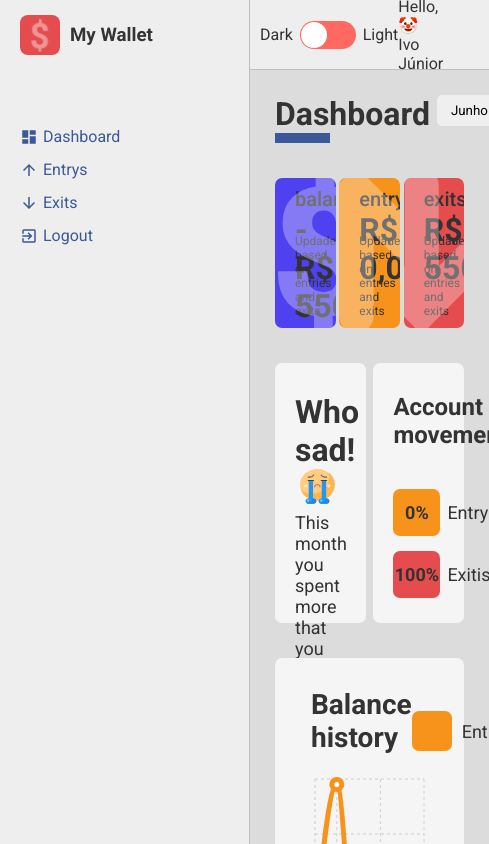
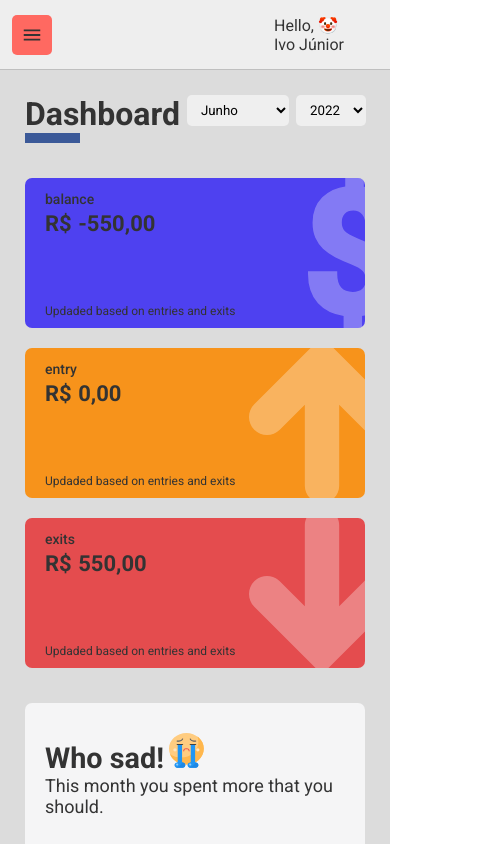
Before and after one commit to Ivo-Jr/my-wallet, a React (Create React App) app: page / in a window 390 px wide. Shown: the whole page, 489 px wide, since content can reach past the window. Built offline with nearby package versions, Linux system fonts and the light colour scheme; data requests are answered from the project's data file; sample sign-in values are in the browser's storage.

Commit message:
included toggle theme in responsive layouts

```diff
--- a/src/Components/Aside/index.js
+++ b/src/Components/Aside/index.js
@@ -1,30 +1,49 @@
-import React from 'react';
+import React, { useState } from 'react';
+
+import { Link } from 'react-router-dom';
+
+import { useAuth } from '../../hooks/auth';
+import Toggle from '../Toggle/index.js';
+import { useTheme } from '../../hooks/theme';
+
+import {
+  MdDashboard,
+  MdArrowDownward,
+  MdArrowUpward,
+  MdExitToApp,
+  MdClose,
+  MdMenu
+} from 'react-icons/md';
+
 import {
   Container,
   Header,
   LogoImg,
   Title,
   MenuContainer,
+  ToggleMenu,
+  ThemeToggleFooter
 } from './styles.js';
-
-import { Link } from 'react-router-dom';
-import { useAuth } from '../../hooks/auth';
-
-import {
-  MdDashboard,
-  MdArrowDownward,
-  MdArrowUpward,
-  MdExitToApp
-} from 'react-icons/md'
-
 import logoImg from "../../assets/logo.svg"
 
+
+
 export default function Aside() {
+  const [ toggleMenuIsOpened, setToggleMenuIsOpened ] = useState(false);
   const { signOut } = useAuth();
+  // const { theme } = useTheme();
+
+  const handleToggleMenu = () => {
+    setToggleMenuIsOpened(!toggleMenuIsOpened);
+  }
 
   return (
-    <Container>
+    <Container menuIsOpen={toggleMenuIsOpened}>
       <Header>
+        <ToggleMenu onClick={handleToggleMenu}>
+          { toggleMenuIsOpened ? <MdClose /> : <MdMenu />}
+        </ToggleMenu>
+
         <LogoImg src={logoImg} alt="Logo Minha Carteira"/>
         <Title>My Wallet</Title>
       </Header>
@@ -40,7 +59,6 @@ export default function Aside() {
             Entrys
         </Link>
 
-
         <Link to='/list/exit-balance' >
           <MdArrowDownward />
           Exits
@@ -51,6 +69,10 @@ export default function Aside() {
           Logout
         </Link>
       </MenuContainer>
+
+      <ThemeToggleFooter menuIsOpen={toggleMenuIsOpened}>
+        <Toggle />
+      </ThemeToggleFooter>
     </Container>
   )
 }
--- a/src/Components/Aside/styles.js
+++ b/src/Components/Aside/styles.js
@@ -1,4 +1,4 @@
-import styled from "styled-components";
+import styled, { css } from "styled-components";
 
 export const Container = styled.div`
   grid-area: AS;
@@ -8,6 +8,29 @@ export const Container = styled.div`
 
   border-right: 1px solid ${props => props.theme.color.gray};
   /* color: ${props => props.theme.color.white}; */
+
+  position: relative;
+
+  @media(max-width: 650px){
+    padding-left: 12px;
+    position: fixed;
+    z-index: 2;
+
+    width: 170px;
+
+    height: ${props => props.menuIsOpen ? '100vh' : '70px'};
+    overflow: hidden;
+
+    ${props => props.menuIsOpen
+      ? css`
+        box-shadow: 0 0 1em black;
+        `
+      : css`
+        border: none;
+        border-bottom: 1px solid ${props => props.theme.color.gray};
+      `
+    }
+  }
 `;
 
 export const Header = styled.header`
@@ -20,11 +43,23 @@ export const Header = styled.header`
 export const LogoImg = styled.img`
   height: 40px;
   width: 40px;
+
+  @media(max-width: 600px){
+    height: 25px;
+    weight: 25px;
+  }
+  @media(max-width: 650px){
+    display: none;
+  }
 `;
 
 export const Title = styled.h3`
   color: ${props => props.theme.color.white};
-  margin-left: 10px;
+  margin: 10px;
+
+  @media(max-width: 650px){
+    display: none;
+  }
 `;
 
 export const MenuContainer = styled.nav`
@@ -53,3 +88,44 @@ export const MenuContainer = styled.nav`
     }
   }
 `;
+
+export const ToggleMenu = styled.button`
+  display: flex;
+  justify-content: center;
+  align-items: center;
+
+  width: 40px;
+  height: 40px;
+
+  border-radius: 5px;
+  font-size: 22px;
+
+  background: ${props => props.theme.color.warning};
+  color: ${props => props.theme.color.white};
+
+  transition: opacity .3s;
+
+  &:hover {
+    opacity: .7;
+  }
+
+  display: none;
+
+  @media(max-width: 650px) {
+    display: flex;
+    justify-content: center;
+    align-items: center
+  }
+
+`;
+
+export const ThemeToggleFooter = styled.div`
+  display: none;
+  position: absolute;
+  bottom: 30px;
+
+  @media(max-width: 650px){
+    display: ${props => props.menuIsOpen ? 'block' : 'none'};
+  }
+
+`;
--- a/src/Components/BarChartBox/styles.js
+++ b/src/Components/BarChartBox/styles.js
@@ -12,6 +12,14 @@ export const Container = styled.div`
   color: ${props => props.theme.color.white};
 
   border-radius: 7px;
+
+  @media(max-width: 940px) {
+    display: flex;
+    flex-direction: column;
+
+    width: 100%;
+    height: auto;
+  }
 `;
 
 export const SideLeft = styled.aside`
@@ -25,6 +33,11 @@ export const SideLeft = styled.aside`
   h2 {
     padding-left: 16px;
     margin-bottom: 10px;
+  }
+
+  @media(max-width: 940px){
+    padding-bottom: 0px;
+    height: auto;
   }
 `;
 
@@ -46,6 +59,18 @@ export const LegendContainer = styled.ul`
 
   ::-webkit-scrollbar-track {
     background: ${props => props.theme.color.tertiary}
+  }
+
+  @media(max-width: 1345px){
+    display: flex;
+    flex-direction: column;
+  }
+
+  @media(max-width: 940px){
+    display: flex;
+    align-items: center;
+    justify-content: space-around;
+    flex-direction: row;
   }
 `;
 
@@ -83,6 +108,36 @@ export const Legend = styled.li`
     height: 47px;
     width: 47px;
   }
+
+  @media(max-width: 940px){
+    & + li {
+      margin-top: 0px;
+    }
+
+    > div {
+      height: 38px;
+      width: 38px;
+
+      font-size: 15px;
+      font-weight: 500;
+    }
+
+  }
+
+  @media(max-width: 145px){
+    font-size: 14px;
+    margin: 3px 0;
+
+    > div {
+      height: 35px;
+      width: 35px;
+      line-height: 35px;
+    }
+
+    > span {
+      margin-left: 7px;
+    }
+  }
 `;
 
 export const SideRight = styled.main`
@@ -94,4 +149,8 @@ export const SideRight = styled.main`
   min-height: 150px;
 
   padding: 30px 20px;
+
+  @media(max-width: 1345px){
+    height: 100%;
+  }
 `;
--- a/src/Components/HistoryBox/styles.js
+++ b/src/Components/HistoryBox/styles.js
@@ -20,7 +20,6 @@ export const ChartContainer = styled.div`
   height: 260px;
 `;
 
-
 export const Header = styled.header`
   width: 100%;
 
@@ -32,6 +31,10 @@ export const Header = styled.header`
       margin-bottom: 20px;
       padding-left: 16px;
     }
+
+  @media(max-width: 1200px){
+    flex-direction: column;
+  }
 `;
 
 export const LegendContainer = styled.ul`
@@ -40,6 +43,11 @@ export const LegendContainer = styled.ul`
   margin-right: 5px;
 
   list-style: none;
+
+  @media(max-width: 1200px){
+    padding-left: 16px;
+    margin-bottom: 8px;
+  }
 `;
 
 export const Legend = styled.li`
@@ -62,5 +70,10 @@ export const Legend = styled.li`
     border-radius: 7px;
   }
 
-
+  @media(max-width: 1200px){
+    > div {
+      width: 30px;
+      height: 30px;
+    }
+  }
 `;
--- a/src/Components/Layout/styles.js
+++ b/src/Components/Layout/styles.js
@@ -10,4 +10,13 @@ export const Grid = styled.div`
   'AS CT';
 
   height: 100vh;
+
+  @media(max-width: 650px){
+    grid-template-columns: 100%;
+    grid-template-rows: 70px auto;
+
+    grid-template-areas:
+    'MH'
+    'CT';
+  }
 `;
--- a/src/Components/MessageBox/styles.js
+++ b/src/Components/MessageBox/styles.js
@@ -25,5 +25,22 @@ export const Container = styled.div`
     font-size: 18px;
   }
 
+  @media(max-width: 770px) {
+    width: 100%;
+
+    header, p > footer span {
+      font-size: .9rem;
+    }
+  }
+
+  @media(max-width: 420px){
+    width: 100%;
+    height: auto;
+
+    > header p {
+      margin-bottom: 2.5rem;
+    }
+  }
+
 
 `;
--- a/src/Components/PieChartBox/styles.js
+++ b/src/Components/PieChartBox/styles.js
@@ -12,14 +12,35 @@ export const Container = styled.aside`
   border-radius: 7px;
 
   margin: 25px 0;
+
+  @media(max-width: 770px){
+    display: flex;
+    width: 100%;
+  }
 `;
 
 export const SideLeft = styled.aside`
   padding: 30px 20px;
 
   > h2 {
-    margin-bottom: 40px;
+    margin-bottom: 30px;
   }
+
+  @media(max-width: 1024px){
+    max-width: 50%;
+  };
+
+  @media(min-width: 1440px){
+    h2 {
+      width: 100%;
+    }
+  }
+
+  @media(max-width: 420px){
+    /* padding: 15px; */
+    margin-bottom: 7px;
+  }
+
 `;
 
 export const LegendContainer = styled.ul`
--- a/src/Components/Toggle/index.js
+++ b/src/Components/Toggle/index.js
@@ -4,7 +4,7 @@ import { useTheme } from '../../hooks/theme';
 import { Container, ToggleLabel, ToggleSelector} from './styles';
 
 export default function Toggle() {
-  const [checked, setchecked] = useState(false);
+  const [ checked, setchecked ] = useState(false);
   const { toggleTheme } = useTheme();
 
   const handleToggleCheck = () => {
--- a/src/Components/WalletBox/index.js
+++ b/src/Components/WalletBox/index.js
@@ -33,10 +33,10 @@ export default function WalletBox({
     <Container color={color}>
       <span>{title}</span>
         <h1>
+          <strong>R$ </strong>
           <Countup
             start={'0'}
             end={amount}
-            prefix={"R$ "}
             separator="."
             decimal=','
             decimals={2}
--- a/src/Components/WalletBox/styles.js
+++ b/src/Components/WalletBox/styles.js
@@ -39,4 +39,43 @@ export const Container = styled.div`
 
     opacity: .3;
   }
+
+  @media(max-width: 770px){
+    > span {
+      font-size: 14px;
+    }
+
+    > h1 {
+      word-wrap: break-word;
+      font-size: 22px;
+
+      > strong {
+        display: inline-block;
+        width: 100%;
+        font-size: 20px;
+      }
+    }
+  };
+
+  @media(max-width: 420px){
+    width: 100%;
+
+    > h1 {
+      display: flex;
+
+      strong {
+        position: initial;
+        width: auto;
+        font-size: 22px;
+      }
+
+      strong:after {
+        content: '';
+        display: inline-block;
+        width: 1px;
+      }
+    }
+
+  }
+
 `;
```
Also changed, not shown: src/Components/BarChartBox/index.js (line endings or trailing spaces).
